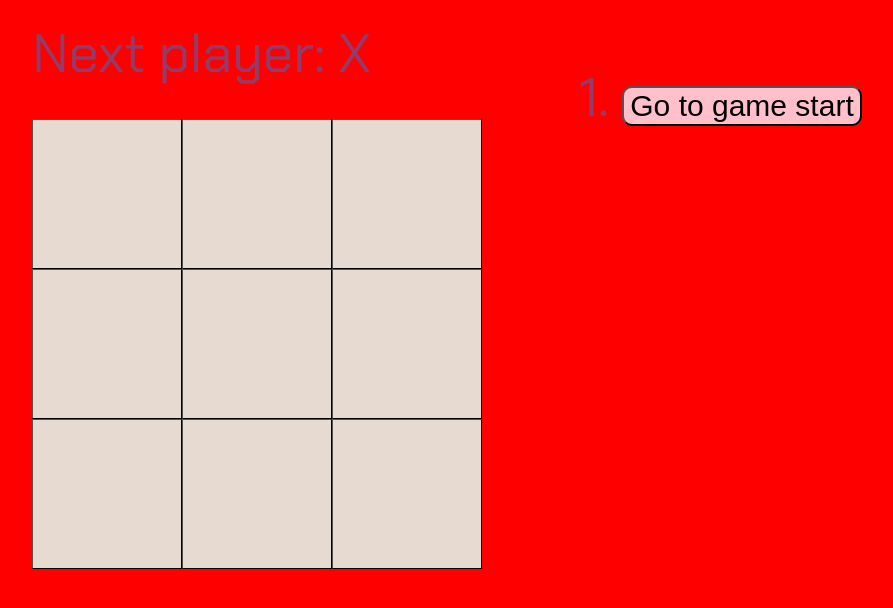
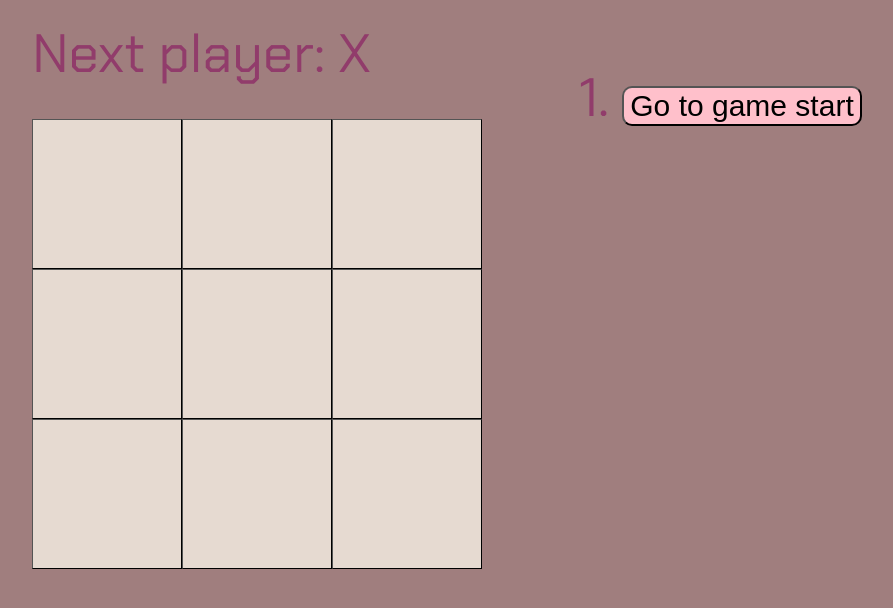
Before and after one commit to Darjash/react_tutorial, a Next.js app: page / in a window 1280 px wide. Shown: the top 608 px of the page, without its empty margins (193-1086 px from the left). Built offline with nearby package versions, Linux system fonts and the light colour scheme.

Commit message:
fix import fonts

```diff
--- a/src/app/globals.css
+++ b/src/app/globals.css
@@ -1,5 +1,5 @@
 body {
-  background-color: red;
+  background-color: rgb(160, 126, 126);
 
 }
 
--- a/src/app/layout.tsx
+++ b/src/app/layout.tsx
@@ -22,10 +22,9 @@
   return (
     <html lang="en">
       <head>
-
-        <style>
-          @import url(https://fonts.googleapis.com/css2?family=Chakra+Petch&display=swap);
-        </style>
+      <link rel="preconnect" href="https://fonts.googleapis.com" />
+      <link rel="preconnect" href="https://fonts.gstatic.com" crossOrigin="" />
+      <link href="https://fonts.googleapis.com/css2?family=Chakra+Petch&display=swap" rel="stylesheet" />
       </head>
       <body className={inter.className}>{children}</body>
     </html>
--- a/src/app/page.tsx
+++ b/src/app/page.tsx
@@ -66,8 +66,6 @@
   const currentSquares = history[currentMove]; /// //to render the currently selected move, instead of always rendering the final move:
   const [xIsNext, setXIsNext] = useState(true);
 
-console.log(history[1]);
-
   function handlePlay(nextSquares :string[]) { /// /////will be called by the Board component to update the game.
     const nextHistory: string[][] = [...history.slice(0, currentMove + 1), nextSquares];
     setHistory(nextHistory);
@@ -91,7 +89,7 @@
       description = 'Go to game start';
     }
     return (
-      <li className="info-text" key={move}>
+      <li className="info-text" key={`${move + description}`}>
         <button type="button" onClick={() => jumpTo(move)}>{description}</button>
       </li>
     );
@@ -100,6 +98,7 @@
   return (
     <div className="game">
       <div className="game-board">
+        {/* eslint-disable-next-line react/jsx-no-bind */}
         <Board xIsNext={xIsNext} squares={currentSquares} onPlay={handlePlay} />
       </div>
       <div className="game-info">
```
